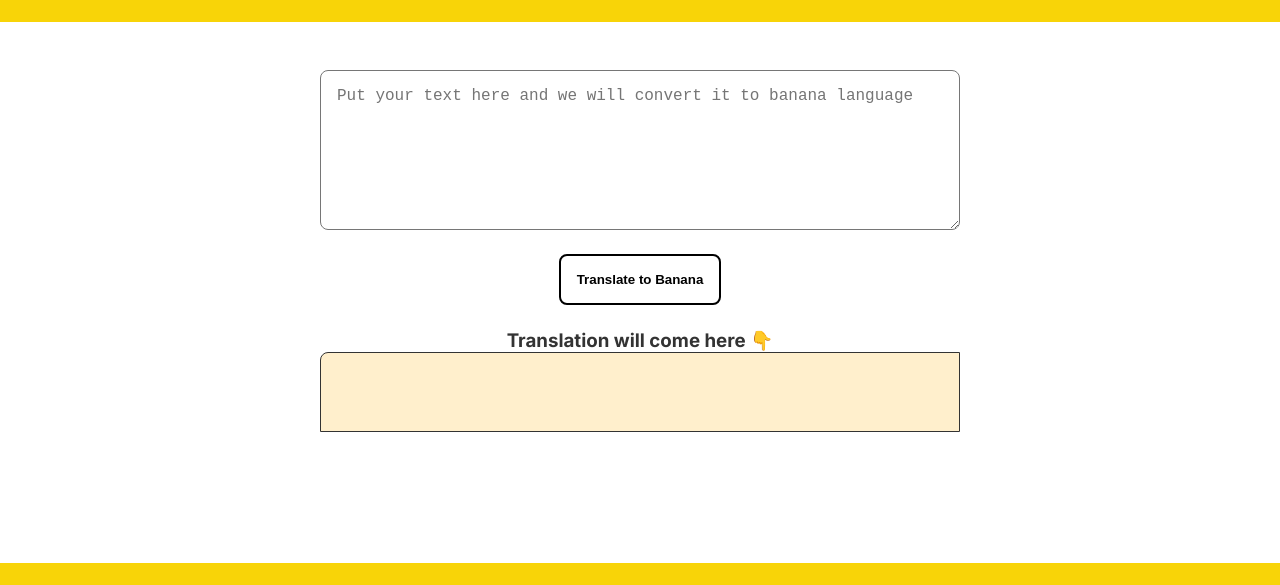
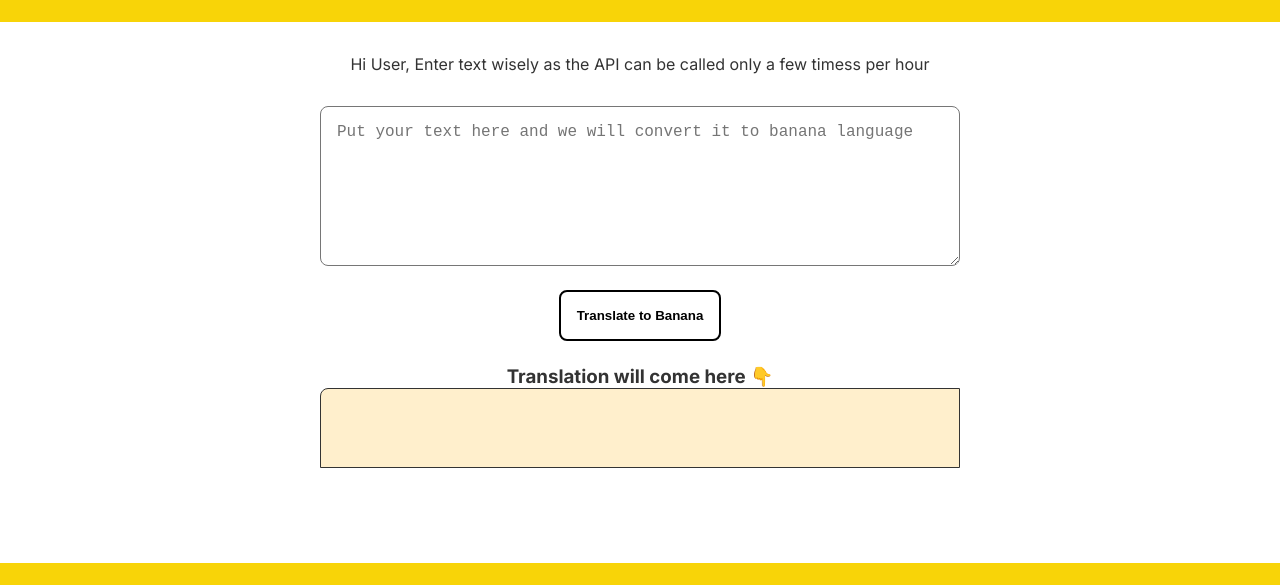
Before and after one commit to Amey0498/minion-talk, a plain HTML site: page index.html in a window 1280 px wide. Shown: the part 92-677 px from the top of the page. Drawn offline with Linux system fonts and the light colour scheme.

Commit message:
adding info about API rate limitation

```diff
--- a/index.html
+++ b/index.html
@@ -17,6 +17,9 @@
         <h1>minion translation</h1>
     </header>
     <main>
+        <div>
+            <p>Hi User, Enter text wisely as the API can be called only a few timess per hour</p>
+        </div>
         <textarea name="user-input" id="userTextInput"
             placeholder="Put your text here and we will convert it to banana language" spellcheck="true"></textarea>
         <div class="btn-div">
```
